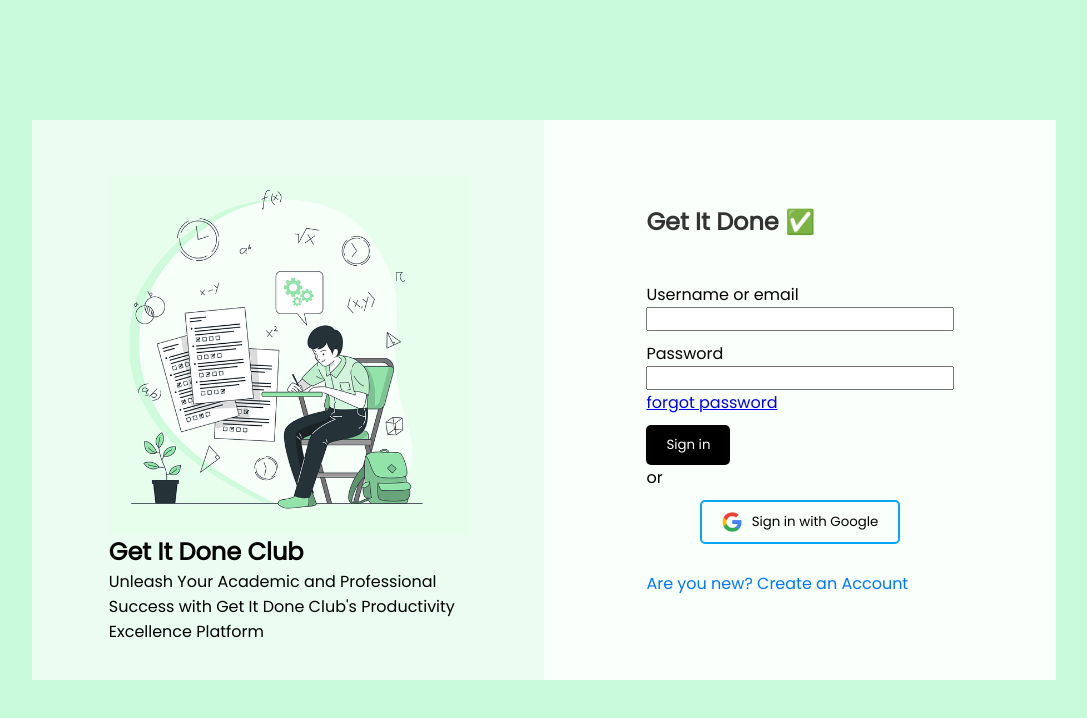
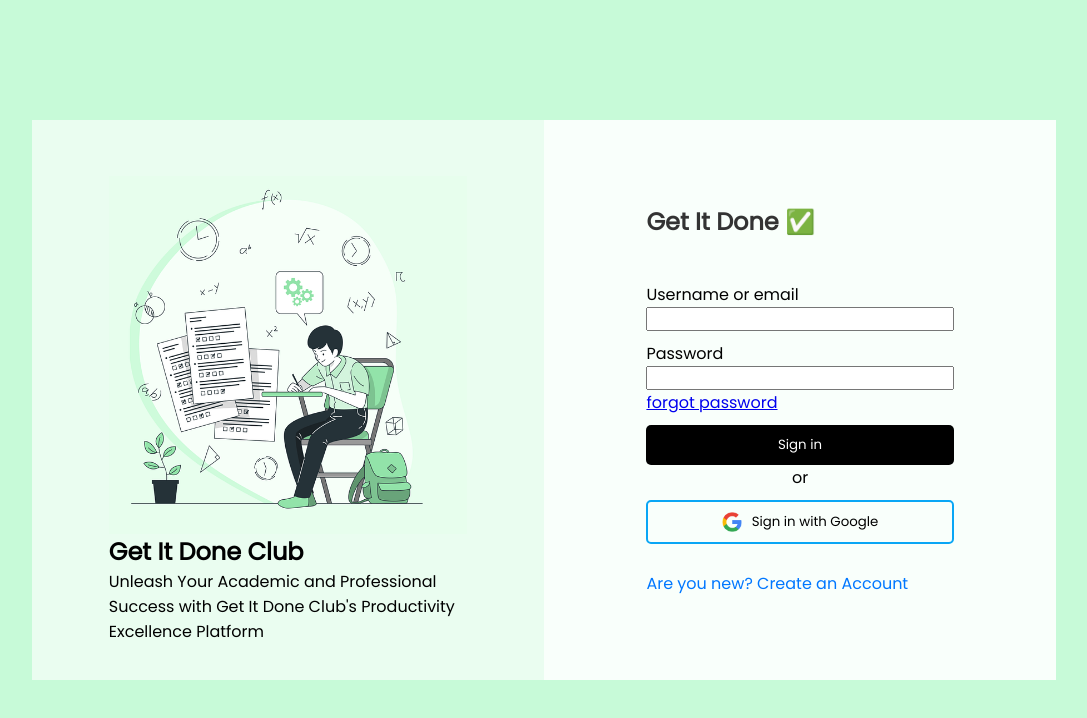
Before and after one commit to Siddartha-Kodaboina/todo-client, a React (Create React App) app: page /login in a window 1280 px wide. Shown: the top 718 px of the page, without its empty margins (96-1183 px from the left). Built offline with nearby package versions, Linux system fonts and the light colour scheme; no server answers.

Commit message:
Added changes to update the Ui(centering the buttons) in login page

```diff
--- a/src/styles/Login.css
+++ b/src/styles/Login.css
@@ -84,10 +84,16 @@
   margin-bottom: 2rem;
 }
 
+.sign-in-button{
+  display: flex;
+  justify-content: center;
+  /* padding: 0px 70px; */
+}
 .sign-in-button button {
   background-color: #000;
   color: #fff;
-  padding: 10px 20px;
+  width: 100%;
+  padding: 10px 70px;
   border: none;
   border-radius: 5px;
   cursor: pointer;
@@ -113,18 +119,20 @@
   justify-content: center;
   align-items: center;
   margin-top: 10px;
+  width: 100%;
 }
 .sign-in-with-google button{
   text-decoration: none;
   background: none;
   border: none;
   display: flex;
+  width: 100%;
   cursor: pointer;
   /* text-align: center; */
   border: 2px solid rgb(10, 166, 245);
   border-radius: 5px;
   padding: 10px 20px;
-
+  justify-content: center;
 }
 
 .sign-in-with-google button:hover{
@@ -154,3 +162,8 @@
     height:none;
   }
 }
+
+.or{
+  display: flex;
+  justify-content: center;;
+}
```
